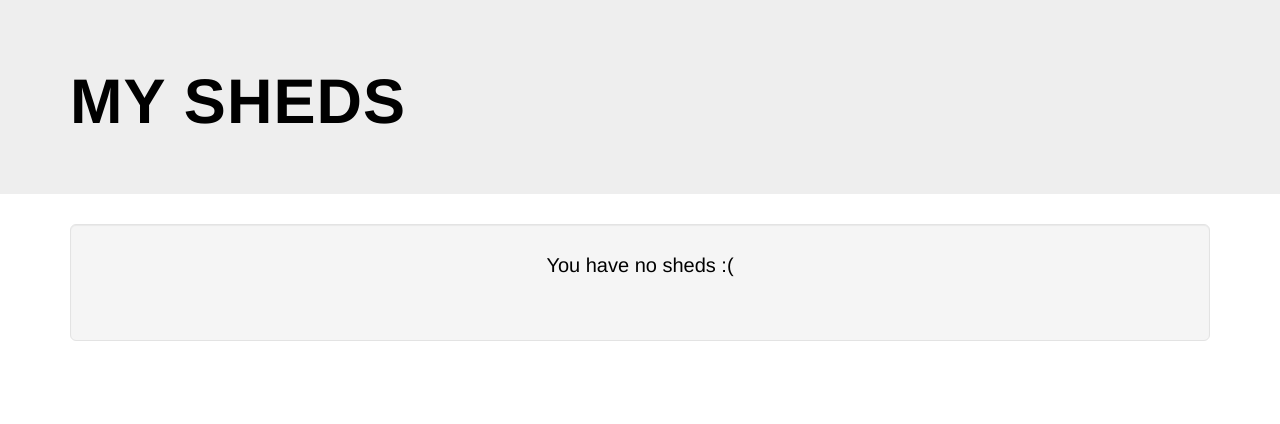
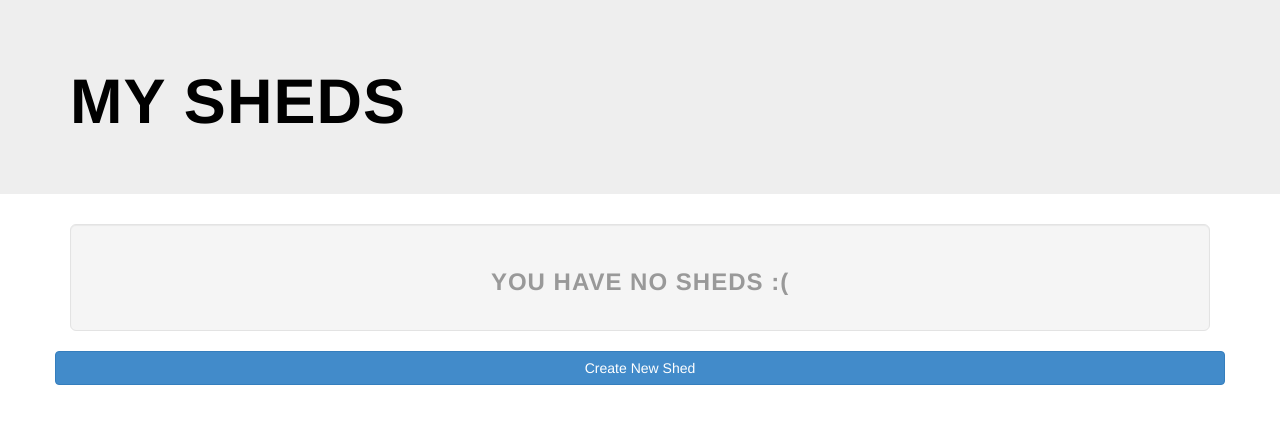
Before and after one commit to a240/toolshare, a Django app: a page that uses sharetools/templates/base.html in a window 1280 px wide. Shown: the part 111-535 px from the top of the page. Run offline with Django 3.2, Linux system fonts and the light colour scheme; the visitor is signed in with stand-in values (Sample User, id 1); data that the repository does not hold is empty; some libraries are stand-ins or nearby versions.

Commit message:
Prettied up the mySheds and myTools page

```diff
--- a/sharetools/static/css/style.css
+++ b/sharetools/static/css/style.css
@@ -27,19 +27,6 @@ h6 {
     letter-spacing: 1px;
 }
 
-p {
-    margin: 0 0 25px;
-    font-size: 18px;
-    line-height: 1.5;
-}
-
-@media(min-width:767px) {
-    p {
-        margin: 0 0 35px;
-        font-size: 20px;
-        line-height: 1.6;
-    }
-}
 
 a:hover,
 a:focus {
--- a/sharetools/templates/base.html
+++ b/sharetools/templates/base.html
@@ -12,7 +12,7 @@
 </head>
     <title>{% block title %}Tool Share{% endblock %}</title>
 
-    {% block stylesheets %}
+    {% block css %}
     <link href="{% static "css/bootstrap.min.css" %}" rel="stylesheet">
     <link href="{% static "css/font-awesome.min.css" %}" rel="stylesheet" type="text/css">
     <link href="{% static "css/style.css" %}" rel="stylesheet">
--- a/sharetools/templates/base_mySheds.html
+++ b/sharetools/templates/base_mySheds.html
@@ -1,6 +1,11 @@
 {% extends "base.html" %}
 
 {% block title %}TS - My Sheds{% endblock %}
+
+{% block css %}
+{{ block.super }}
+
+{% endblock %}
 
 {% block content %}
 <div class="jumbotron">
@@ -25,8 +30,11 @@
 	{% endfor %}
 	{% else %}
 		<div class="well well-lg">
-			<p class="text-center">You have no sheds :(</p>
+			<h3 class="text-center text-muted">You have no sheds :(</h3>
 		</div>
 	{% endif %}
+	<div class="row">
+			<a href="#"><button type="button" class="btn btn-primary btn-block">Create New Shed</button></a>
+	</div>
 </div>
 {% endblock %}
--- a/sharetools/templates/base_myTools.html
+++ b/sharetools/templates/base_myTools.html
@@ -36,7 +36,7 @@
 	</div>
 	{% else %}
 	<div class="well well-lg">
-		<p class="text-center">You have no tools :(</p>
+		<h3 class="text-center text-muted">You have no tools :(</h3>
 	</div>
 	{% endif %}
 </div>
--- a/sharetools/templates/base_shed.html
+++ b/sharetools/templates/base_shed.html
@@ -1,6 +1,8 @@
 {% extends "base.html" %}
 
 {% block title %}TS - {{ location.name }}{% endblock %}
+
+{% block styles}
 
 {% block content %}
 <div class="jumbotron">
@@ -36,7 +38,7 @@
 	</div>
 	{% else %}
 	<div class="row">
-		<p class="text-center">No tools in this shed :(</p>
+		<span class="text-center">No tools in this shed :(</span>
 	</div>
 	{% endif %}
 	<div class="row">
```
